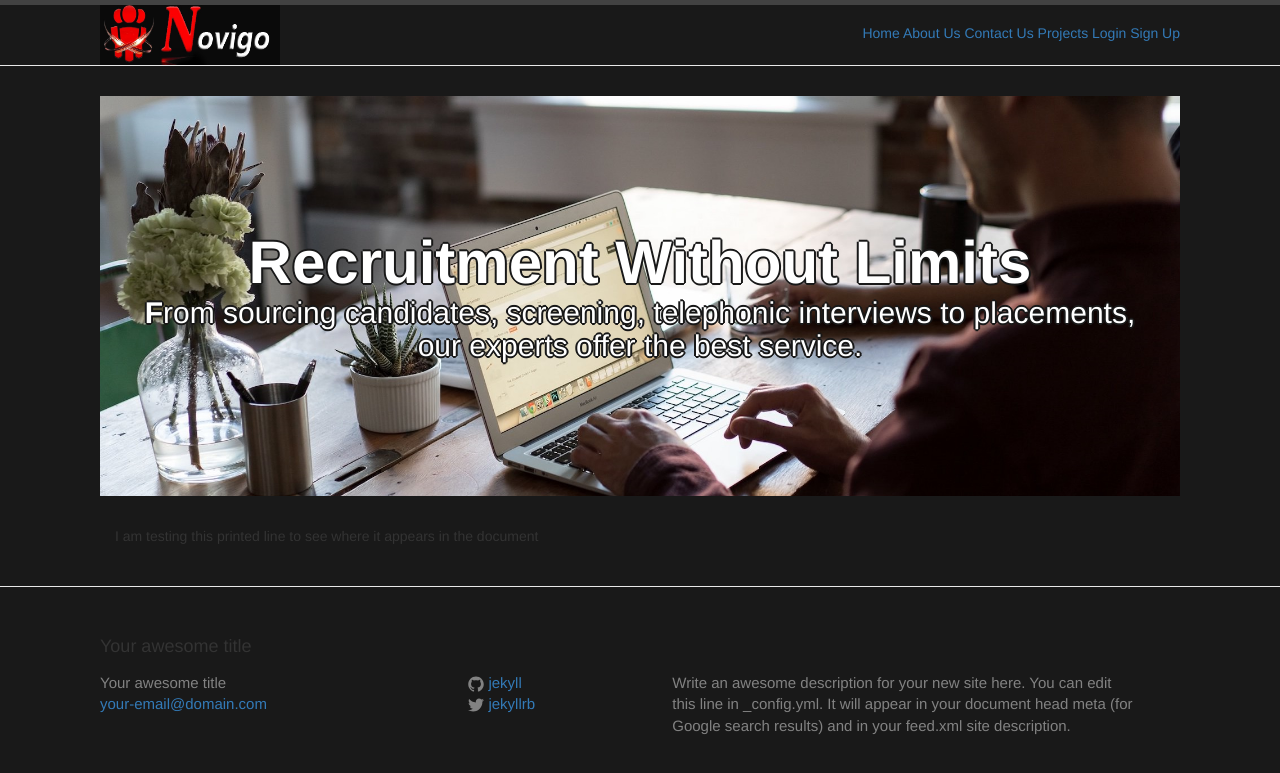
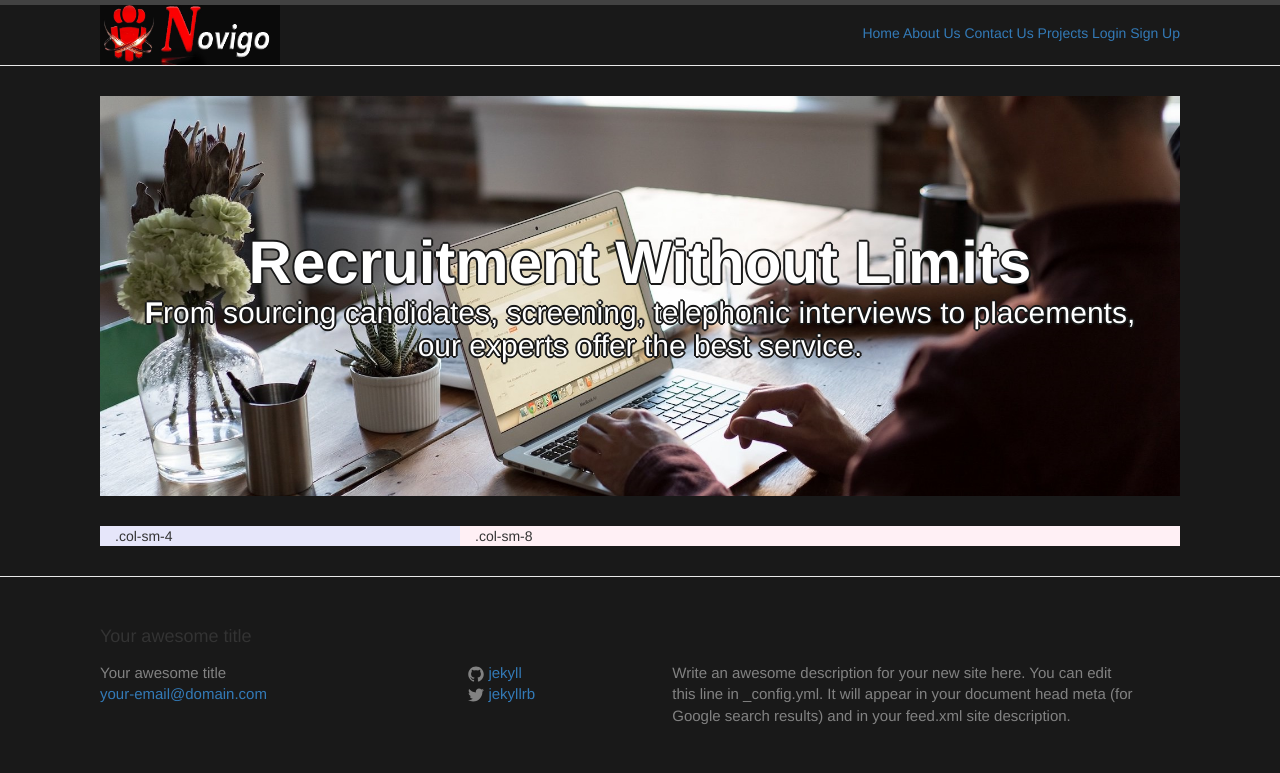
Before and after one commit to Hermankoch/hermankoch.github.io, a Jekyll site: the page built from index.html, in a window 1280 px wide. Shown: the top 773 px of the page. Built offline with Jekyll 4.4.1, drawn with Linux system fonts in a browser that asks for light colours.

Commit message:
Update index.html

```diff
--- a/index.html
+++ b/index.html
@@ -33,8 +33,11 @@ layout: default
       </div>
   </section>
 
-<div class="container">
-  <p>I am testing this printed line to see where it appears in the document</p>
+<div class="container-fluid">
+    <div class="row">
+    <div class="col-sm-4" style="background-color:lavender;">.col-sm-4</div>
+    <div class="col-sm-8" style="background-color:lavenderblush;">.col-sm-8</div>
+  </div>
 </div>
 
 
```
